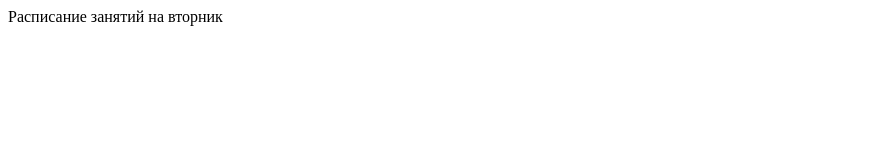
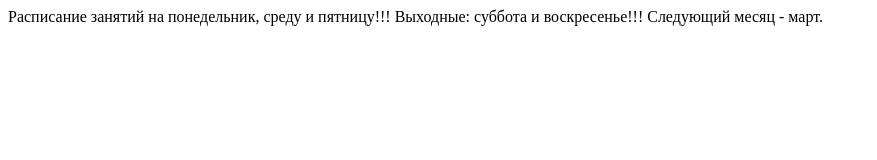
Before and after one commit to Vlakas78/My_project, a plain HTML site: page index.html in a window 1280 px wide. Shown: the whole page, without its empty margins (0-877 px from the left). Drawn offline with Linux system fonts and the light colour scheme.

Commit message:
initial commit

```diff
--- a/index.html
+++ b/index.html
@@ -8,7 +8,12 @@
 
 <BODY>
 
-Расписание занятий на вторник
+Расписание занятий на понедельник, среду и пятницу!!!
+
+Выходные: суббота и воскресенье!!!
+
+
+Следующий месяц - март.
 
 </BODY>
 
```
